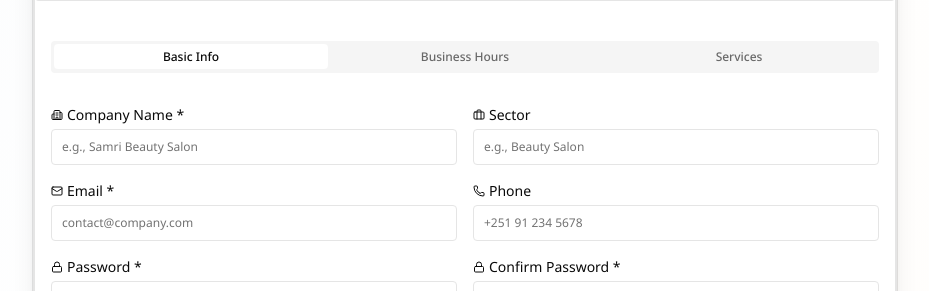
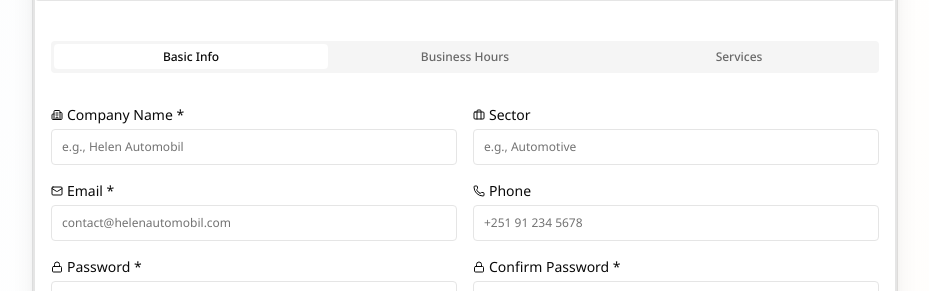
Before and after one commit to ASTU-Final-Year/final-project, a Next.js app: page /register in a window 1280 px wide. Shown: the part 776-1067 px from the top of the page, without its empty margins (175-1104 px from the left). Built offline with nearby package versions, Linux system fonts and the light colour scheme.

Commit message:
Add company registration page

```diff
--- a/src/app/register/page.jsx
+++ b/src/app/register/page.jsx
@@ -3,7 +3,7 @@
 
 import React, { useState } from "react";
 import Link from "next/link";
-import { useRouter } from "next/navigation"; // ADD THIS IMPORT
+import { useRouter } from "next/navigation";
 import {
   Building2,
   Mail,
@@ -61,7 +61,6 @@ import { Switch } from "@/components/ui/switch";
 import { Separator } from "@/components/ui/separator";
 
 function RegistrationPage({ onBackClick, onRegisterSuccess, onLoginClick }) {
-  // ADD THIS LINE - initialize router
   const router = useRouter();
 
   // State to store all form data including selected plan
@@ -359,7 +358,7 @@ function RegistrationPage({ onBackClick, onRegisterSuccess, onLoginClick }) {
     return newErrors;
   };
 
-  // Handle registration
+  // ===== ONLY THIS FUNCTION IS CHANGED TO SAVE COMPANY DATA =====
   const handleRegister = () => {
     const newErrors = validateForm();
 
@@ -381,24 +380,40 @@ function RegistrationPage({ onBackClick, onRegisterSuccess, onLoginClick }) {
           return;
         }
 
+        // Remove confirmPassword before saving
         const { confirmPassword, acceptTerms, ...companyDataWithoutConfirm } = companyData;
 
+        // Create the new company object with all data
         const newCompany = {
           ...companyDataWithoutConfirm,
           id: Date.now(),
           registeredAt: new Date().toISOString(),
           maxEmployees: getMaxEmployees(),
           maxServices: getMaxServices(),
-          calendar: {
-            businessHours: companyData.businessHours,
-            services: companyData.services.filter(s => s.name.trim() !== '')
-          }
+          // Add empty availability array for calendar
+          availability: [],
+          // Add default rating and reviews
+          rating: 0,
+          reviews: 0,
+          // Add status
+          isActive: true,
+          isOpen: true
         };
 
+        // Save to registered companies list
         existingCompanies.push(newCompany);
         localStorage.setItem('registeredCompanies', JSON.stringify(existingCompanies));
 
-        onRegisterSuccess(newCompany);
+        // Save current company for auto-login to dashboard
+        localStorage.setItem('currentCompany', JSON.stringify(newCompany));
+
+        // Call the success callback if provided
+        if (onRegisterSuccess) {
+          onRegisterSuccess(newCompany);
+        }
+
+        // Redirect to dashboard
+        router.push('/dashboard');
       } catch (error) {
         console.error('Registration error:', error);
         setErrors({ form: 'Registration failed. Please try again.' });
@@ -407,6 +422,7 @@ function RegistrationPage({ onBackClick, onRegisterSuccess, onLoginClick }) {
       }
     }, 1500);
   };
+  // ===== END OF CHANGED FUNCTION =====
 
   const getPlanDisplayName = () => {
     const plan = plans.find(p => p.id === companyData.selectedPlan);
@@ -559,7 +575,7 @@ function RegistrationPage({ onBackClick, onRegisterSuccess, onLoginClick }) {
                     </Label>
                     <Input
                       id="company-name"
-                      placeholder="e.g., Samri Beauty Salon"
+                      placeholder="e.g., Helen Automobil"
                       value={companyData.name}
                       onChange={(e) => updateCompanyInfo('name', e.target.value)}
                       className={cn("h-9", errors.name && "border-destructive")}
@@ -574,7 +590,7 @@ function RegistrationPage({ onBackClick, onRegisterSuccess, onLoginClick }) {
                     </Label>
                     <Input
                       id="sector"
-                      placeholder="e.g., Beauty Salon"
+                      placeholder="e.g., Automotive"
                       value={companyData.sector}
                       onChange={(e) => updateCompanyInfo('sector', e.target.value)}
                       className="h-9"
@@ -589,7 +605,7 @@ function RegistrationPage({ onBackClick, onRegisterSuccess, onLoginClick }) {
                     <Input
                       id="email"
                       type="email"
-                      placeholder="contact@company.com"
+                      placeholder="contact@helenautomobil.com"
                       value={companyData.email}
                       onChange={(e) => updateCompanyInfo('email', e.target.value)}
                       className={cn("h-9", errors.email && "border-destructive")}
@@ -870,7 +886,7 @@ function RegistrationPage({ onBackClick, onRegisterSuccess, onLoginClick }) {
                         <div>
                           <Label className="text-xs">Service Name *</Label>
                           <Input
-                            placeholder="e.g. Haircut"
+                            placeholder="e.g. Oil Change"
                             value={service.name}
                             onChange={(e) => updateService(service.id, 'name', e.target.value)}
                             className="h-7 text-xs"
@@ -969,7 +985,6 @@ function RegistrationPage({ onBackClick, onRegisterSuccess, onLoginClick }) {
             </Tabs>
           </CardContent>
 
-          {/* UPDATED FOOTER SECTION - This is the only part that changed */}
           <CardFooter className="bg-muted/30 border-t flex-col sm:flex-row gap-3 justify-between p-4">
             <div className="flex items-center gap-1 text-xs">
               <span>Already have an account?</span>
```
